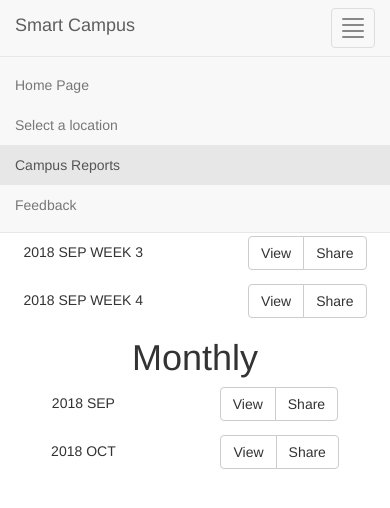
After one commit to kxue4/ssw695_smart_campus, a Django app: page /campus_report/ in a window 390 px wide, after a click on "Mobile nav". The commit adds this page. Shown: the top 508 px of the page. Run offline with Django 3.2, Linux system fonts and the light colour scheme; some libraries are stand-ins or nearby versions.

Commit message:
Updated Location, Report, Feedback UI

```diff
--- a/smartcampus/core/static/css/basic.css
+++ b/smartcampus/core/static/css/basic.css
@@ -2,7 +2,7 @@ header{
     margin-bottom: 5em;
 }
 
-#metric_btn{
+#select_btns{
     margin-bottom: 1em;
     text-align: center;
 }
@@ -10,3 +10,13 @@ header{
 #heatmap{
     text-align: center;
 }
+
+#chart{
+    margin-bottom: 1em;
+    max-width: 100%;
+    width: 100%
+}
+
+#reports{
+    margin-bottom: 1em;
+}
--- /dev/null
+++ b/smartcampus/core/templates/campus_report.html
@@ -0,0 +1,104 @@
+{% load static %}
+<!DOCTYPE html>
+<html lang="en">
+<head>
+    <meta charset="UTF-8">
+    <link rel="stylesheet" type="text/css" href="{% static 'css/basic.css' %}">
+    <link rel="stylesheet" href="http://cdn.bootcss.com/bootstrap/3.3.0/css/bootstrap.min.css">
+    <script src="https://cdn.bootcss.com/jquery/2.1.1/jquery.min.js"></script>
+    <script src="https://cdn.bootcss.com/bootstrap/3.3.7/js/bootstrap.min.js"></script>
+    <title>Campus Reports</title>
+</head>
+
+<body>
+    <header>
+        <nav class="navbar navbar-default navbar-fixed-top" role="navigation">
+            <div class="container-fluid">
+                <div class="navbar-header">
+                    <button type="button" class="navbar-toggle" data-toggle="collapse" data-target="#navbar-collapse">
+                        <span class="sr-only">Mobile nav</span>
+                        <span class="icon-bar"></span>
+                        <span class="icon-bar"></span>
+                        <span class="icon-bar"></span>
+                        <span class="icon-bar"></span>
+                    </button>
+                    <a class="navbar-brand" href="#">Smart Campus</a>
+                </div>
+                <div class="collapse navbar-collapse" id="navbar-collapse">
+                    <ul class="nav navbar-nav">
+                        <li><a href="/home">Home Page</a></li>
+                        <li><a href="/select_location">Select a location</a></li>
+                        <li class="active"><a href="/campus_report">Campus Reports</a></li>
+                        <li><a href="/feedback">Feedback</a></li>
+                    </ul>
+                </div>
+            </div>
+        </nav>
+    </header>
+
+    <div class="container">
+        <div class="row" style="text-align: center">
+            <div class="col-md-6">
+                <h1>Weekly</h1>
+                <div id="reports">
+                    2018 SEP WEEK 1
+                    &nbsp;&nbsp;&nbsp;&nbsp;&nbsp;&nbsp;&nbsp;&nbsp;&nbsp;&nbsp;&nbsp;&nbsp;
+                    &nbsp;&nbsp;&nbsp;&nbsp;&nbsp;&nbsp;&nbsp;&nbsp;&nbsp;&nbsp;&nbsp;&nbsp;
+                    <div class="btn-group">
+                        <button type="button" class="btn btn-default">View</button>
+                        <button type="button" class="btn btn-default">Share</button>
+                    </div>
+                </div>
+                <div id="reports">
+                    2018 SEP WEEK 2
+                    &nbsp;&nbsp;&nbsp;&nbsp;&nbsp;&nbsp;&nbsp;&nbsp;&nbsp;&nbsp;&nbsp;&nbsp;
+                    &nbsp;&nbsp;&nbsp;&nbsp;&nbsp;&nbsp;&nbsp;&nbsp;&nbsp;&nbsp;&nbsp;&nbsp;
+                    <div class="btn-group">
+                        <button type="button" class="btn btn-default">View</button>
+                        <button type="button" class="btn btn-default">Share</button>
+                    </div>
+                </div>
+                <div id="reports">
+                    2018 SEP WEEK 3
+                    &nbsp;&nbsp;&nbsp;&nbsp;&nbsp;&nbsp;&nbsp;&nbsp;&nbsp;&nbsp;&nbsp;&nbsp;
+                    &nbsp;&nbsp;&nbsp;&nbsp;&nbsp;&nbsp;&nbsp;&nbsp;&nbsp;&nbsp;&nbsp;&nbsp;
+                    <div class="btn-group">
+                        <button type="button" class="btn btn-default">View</button>
+                        <button type="button" class="btn btn-default">Share</button>
+                    </div>
+                </div>
+                <div id="reports">
+                    2018 SEP WEEK 4
+                    &nbsp;&nbsp;&nbsp;&nbsp;&nbsp;&nbsp;&nbsp;&nbsp;&nbsp;&nbsp;&nbsp;&nbsp;
+                    &nbsp;&nbsp;&nbsp;&nbsp;&nbsp;&nbsp;&nbsp;&nbsp;&nbsp;&nbsp;&nbsp;&nbsp;
+                    <div class="btn-group">
+                        <button type="button" class="btn btn-default">View</button>
+                        <button type="button" class="btn btn-default">Share</button>
+                    </div>
+                </div>
+            </div>
+            <div class="col-md-6">
+                <h1>Monthly</h1>
+                <div id="reports">
+                    2018 SEP
+                    &nbsp;&nbsp;&nbsp;&nbsp;&nbsp;&nbsp;&nbsp;&nbsp;&nbsp;&nbsp;&nbsp;&nbsp;
+                    &nbsp;&nbsp;&nbsp;&nbsp;&nbsp;&nbsp;&nbsp;&nbsp;&nbsp;&nbsp;&nbsp;&nbsp;
+                    <div class="btn-group">
+                        <button type="button" class="btn btn-default">View</button>
+                        <button type="button" class="btn btn-default">Share</button>
+                    </div>
+                </div>
+                <div id="reports">
+                    2018 OCT
+                    &nbsp;&nbsp;&nbsp;&nbsp;&nbsp;&nbsp;&nbsp;&nbsp;&nbsp;&nbsp;&nbsp;&nbsp;
+                    &nbsp;&nbsp;&nbsp;&nbsp;&nbsp;&nbsp;&nbsp;&nbsp;&nbsp;&nbsp;&nbsp;&nbsp;
+                    <div class="btn-group">
+                        <button type="button" class="btn btn-default">View</button>
+                        <button type="button" class="btn btn-default">Share</button>
+                    </div>
+                </div>
+            </div>
+        </div>
+    </div>
+
+</body>
--- a/smartcampus/core/urls.py
+++ b/smartcampus/core/urls.py
@@ -18,6 +18,10 @@ from django.urls import path
 from core import views
 
 urlpatterns = [
-    path('', views.home, name='home')
+    path('', views.home, name='home'),
+    path('home/', views.home, name='home'),
+    path('select_location/', views.select_location, name='select location'),
+    path('campus_report/', views.campus_report, name='campus report'),
+    path('feedback/', views.feedback, name='feedback')
 
 ]
--- a/smartcampus/core/views.py
+++ b/smartcampus/core/views.py
@@ -3,6 +3,18 @@ from .models import Data
 
 
 def home(request):
-        posts = Data.objects.all()
-        args = { 'posts': posts }
-        return render(request ,'home.html', args)
+    posts = Data.objects.all()
+    args = {'posts': posts}
+    return render(request, 'home.html', args)
+
+
+def select_location(request):
+    return render(request, 'select_location.html')
+
+
+def campus_report(request):
+    return render(request, 'campus_report.html')
+
+
+def feedback(request):
+    return render(request, 'feedback.html')
--- a/smartcampus/smartcampus/urls.py
+++ b/smartcampus/smartcampus/urls.py
@@ -19,4 +19,8 @@ from django.urls import path, include
 urlpatterns = [
     path('admin/', admin.site.urls),
     path('', include('core.urls')),
+    path('home/', include('core.urls')),
+    path('select_location/', include('core.urls')),
+    path('campus_report/', include('core.urls')),
+    path('feedback/', include('core.urls'))
 ]
```
Also changed, not shown: smartcampus/core/templates/feedback.html (added, +62 -0 lines), smartcampus/core/templates/home.html (+6 -4 lines), smartcampus/core/templates/select_location.html (added, +87 -0 lines), smartcampus/core/static/images/chart.png (added).
